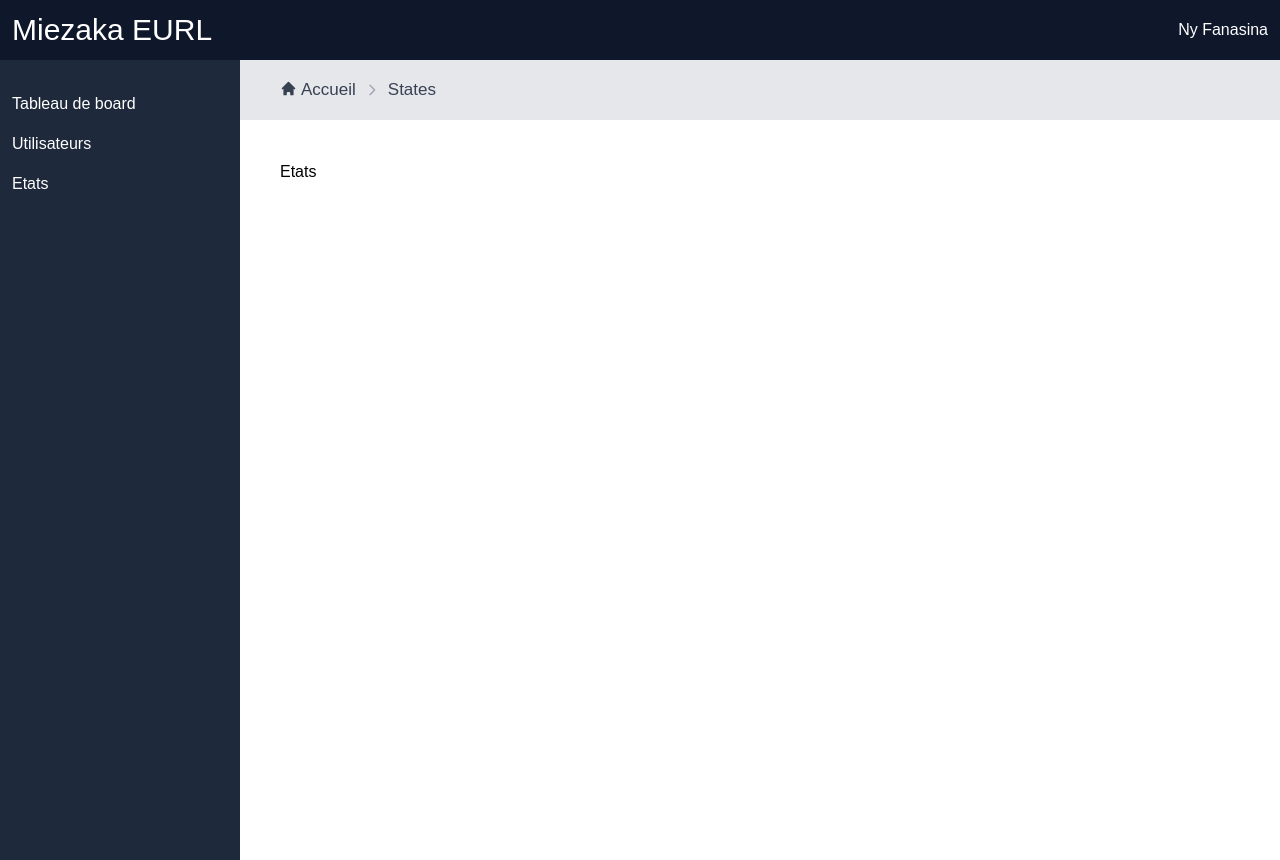
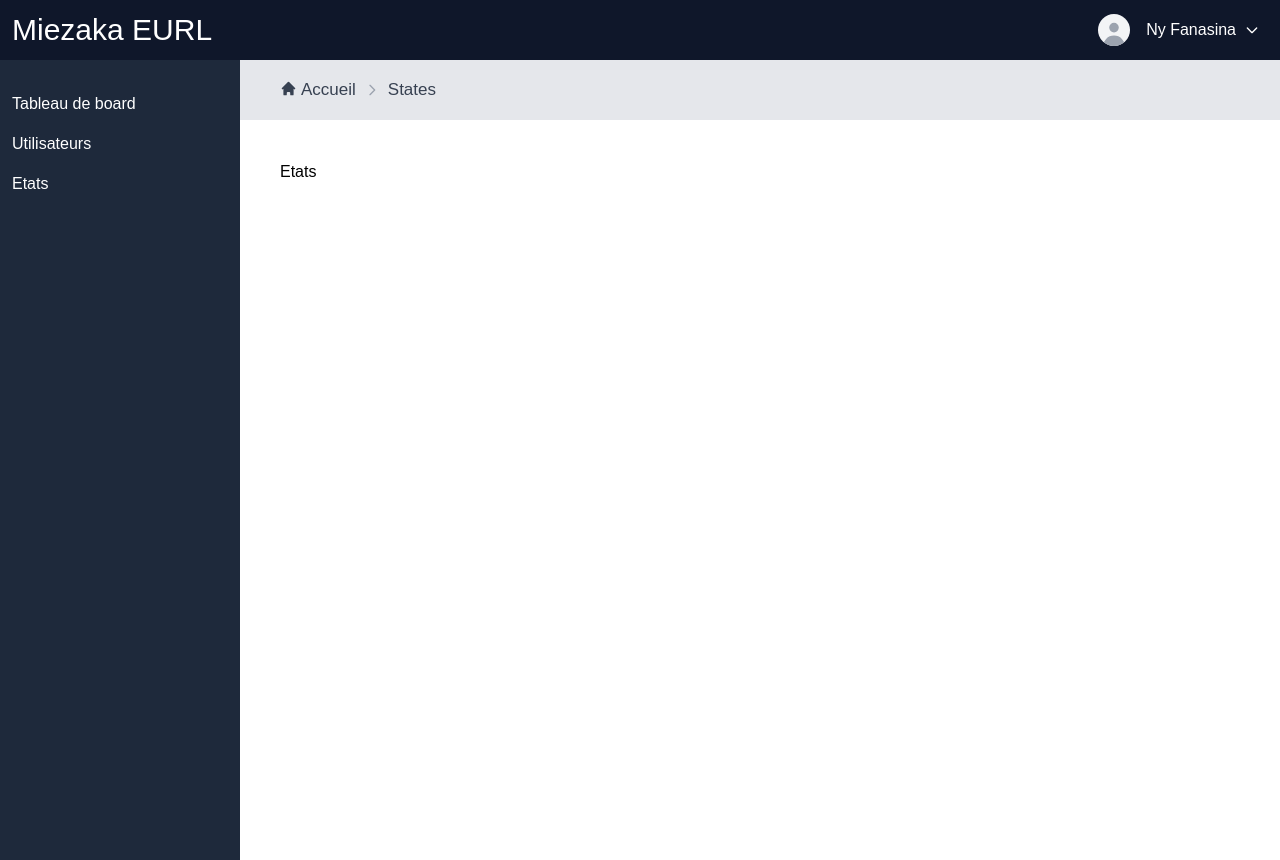
Before and after one commit to NyFanasina/MIEZAKA-state-generator, a Next.js app: page /states in a window 1280 px wide. Built offline with nearby package versions, Linux system fonts and the light colour scheme; no server answers.

Commit message:
Routing: bug fix

```diff
--- a/app/(views)/layout.tsx
+++ b/app/(views)/layout.tsx
@@ -4,6 +4,7 @@ import Sidenav from "@/app/ui/users/Sidenav";
 import { PropsWithChildren } from "react";
 import BreadCrumbItemProvider from "@/app/ui/BreadcrumbItemProvider";
 import "@/app/globals.css";
+import AccountSetting from "../ui/AccountSetting";
 
 const geistSans = localFont({
   src: "../fonts/GeistVF.woff",
@@ -23,12 +24,10 @@ export const metadata: Metadata = {
 
 export default function layout({ children }: PropsWithChildren) {
   return (
-    <html lang="fr">
-      <body className={`${geistSans.variable} ${geistMono.variable} antialiased`}>
     <div className="h-screen">
       <div className="flex justify-between items-center bg-slate-900 text-white">
         <h1 className="text-3xl p-3">Miezaka EURL</h1>
-            <Setting />
+        <AccountSetting />
       </div>
       <div className="flex h-full">
         <Sidenav />
@@ -38,15 +37,5 @@ export default function layout({ children }: PropsWithChildren) {
         </main>
       </div>
     </div>
-      </body>
-    </html>
   );
 }
-
-function Setting() {
-  return (
-    <div className="px-3">
-      <h3>Ny Fanasina</h3>
-    </div>
-  );
-}
--- /dev/null
+++ b/app/layout.tsx
@@ -0,0 +1,31 @@
+import type { Metadata } from "next";
+import localFont from "next/font/local";
+import "./globals.css";
+
+const geistSans = localFont({
+  src: "./fonts/GeistVF.woff",
+  variable: "--font-geist-sans",
+  weight: "100 900",
+});
+const geistMono = localFont({
+  src: "./fonts/GeistMonoVF.woff",
+  variable: "--font-geist-mono",
+  weight: "100 900",
+});
+
+export const metadata: Metadata = {
+  title: "Create Next App",
+  description: "Generated by create next app",
+};
+
+export default function RootLayout({
+  children,
+}: Readonly<{
+  children: React.ReactNode;
+}>) {
+  return (
+    <html lang="en">
+      <body className={`${geistSans.variable} ${geistMono.variable} antialiased h-screen`}>{children}</body>
+    </html>
+  );
+}
--- a/app/lib/actions/auth.ts
+++ b/app/lib/actions/auth.ts
@@ -2,9 +2,9 @@
 
 import { AuthState, RegisterState, SignInSchema, SignUpSchema } from "@/app/lib/definition";
 import { prisma } from "@/prisma/client";
-import { redirect } from "next/navigation";
 import * as Session from "@/app/lib/session";
 import { PrismaClientKnownRequestError } from "@prisma/client/runtime/library";
+import { redirect } from "next/navigation";
 const bcrypt = require("bcrypt");
 
 export async function authenticate(state: AuthState, formData: FormData) {
@@ -29,12 +29,12 @@ export async function authenticate(state: AuthState, formData: FormData) {
   const isConnected = await bcrypt.compare(password, user.password);
 
   if (isConnected) {
-    await Session.createSession(user);
+    const tt = await Session.createSession(user);
     redirect("/dashboard");
   }
 
   return {
-    message: "Veuillez réessayer, email ou mot de passe invalide :( .",
+    message: "Mot de passe invalide .",
   };
 }
 
@@ -74,3 +74,8 @@ export async function register(state: RegisterState, formData: FormData) {
       };
   }
 }
+
+export async function logOut() {
+  await Session.deleteSession();
+  redirect("/login");
+}
--- a/app/lib/session.ts
+++ b/app/lib/session.ts
@@ -49,7 +49,6 @@ export async function generateJWT(payload: SessionPayload) {
 export async function decryptJWT(token: string) {
   try {
     const { payload } = await jose.jwtVerify(token, encodedSecretKey, { algorithms: ["HS256"] });
-    // console.log(payload);
     return payload;
   } catch (e) {
     console.log("Failed to verify session", e);
--- a/app/login/layout.tsx
+++ /dev/null
@@ -1,14 +0,0 @@
-import "../globals.css";
-
-export const metadata = {
-  title: "State generator",
-  description: "Generated by Next.js",
-};
-
-export default function RootLayout({ children }: { children: React.ReactNode }) {
-  return (
-    <html lang="en">
-      <body className="h-screen antialiased">{children}</body>
-    </html>
-  );
-}
--- /dev/null
+++ b/app/ui/AccountSetting.tsx
@@ -0,0 +1,24 @@
+import { Avatar, Dropdown, DropdownHeader, DropdownItem } from "flowbite-react";
+import { logOut } from "../lib/actions/auth";
+
+export default function AccountSetting() {
+  return (
+    <div className="me-5">
+      <Dropdown
+        label={
+          <Avatar alt="profile image" size="sm" rounded>
+            <p>Ny Fanasina</p>
+          </Avatar>
+        }
+        arrowIcon={true}
+        inline
+      >
+        <DropdownHeader>
+          <DropdownItem>Fjaonasitera@gmail.com</DropdownItem>
+        </DropdownHeader>
+        <DropdownItem>Parametre du compte</DropdownItem>
+        <DropdownItem onClick={logOut}>Se déconnecter</DropdownItem>
+      </Dropdown>
+    </div>
+  );
+}
--- a/middleware.ts
+++ b/middleware.ts
@@ -18,10 +18,11 @@ export default async function (req: NextRequest) {
 
     // Redirect if user is not authenticated
     if (!session?.id && isProtectedRoute) {
+      console.log("ato");
       return NextResponse.redirect(new URL("/login", req.url));
     }
   }
-  return NextResponse.next();
+  // return NextResponse.next();
 }
 
 export const config = {
```
Lines whose indentation alone changed are shown as unchanged.
